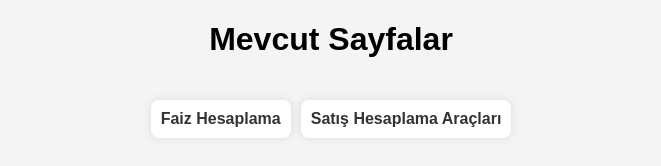
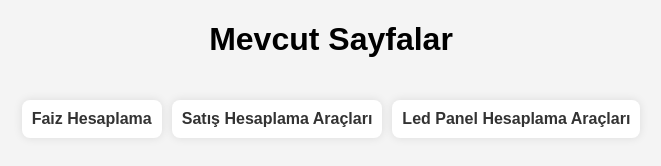
Before and after one commit to Glue7659/AI, a plain HTML site: page index.html in a window 1280 px wide. Shown: the whole page, without its empty margins (309-970 px from the left). Drawn offline with Linux system fonts and the light colour scheme.

Commit message:
Update index.html

```diff
--- a/index.html
+++ b/index.html
@@ -39,6 +39,7 @@
     <div class="file-list">
         <div class="file-item"><a href="faiz.html">Faiz Hesaplama</a></div>
         <div class="file-item"><a href="hesap.html">Satış Hesaplama Araçları</a></div>
+        <div class="file-item"><a href="Ledpanel.html">Led Panel Hesaplama Araçları</a></div>
     </div>
 </body>
 </html>
```
